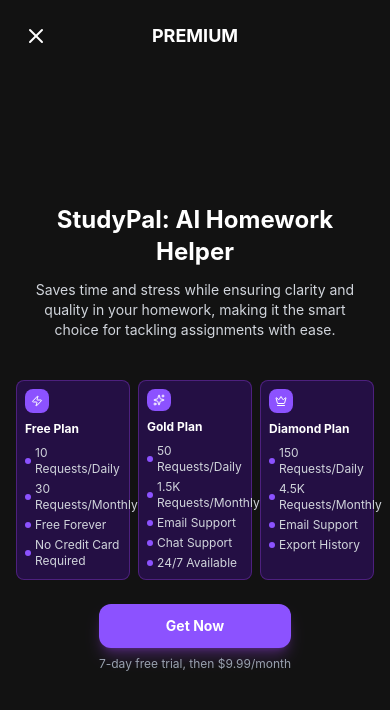
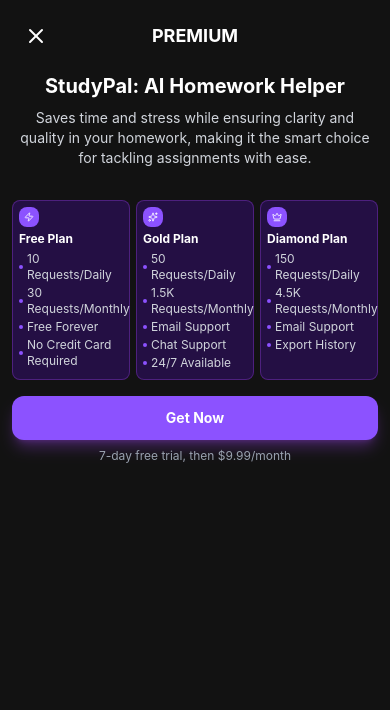
Before and after one commit to dlo137/StudyPal-AI, a React (Vite) app: page /#/premium in a window 390 px wide. Shown: the top 710 px of the page. Built offline with nearby package versions, Linux system fonts and the light colour scheme.

Commit message:
updated mobile responsiveness

```diff
--- a/src/pages/PremiumFeatures.tsx
+++ b/src/pages/PremiumFeatures.tsx
@@ -6,9 +6,10 @@ export function PremiumFeatures() {
   const navigate = useNavigate();
 
   return (
-    <div className="min-h-screen bg-[#121212] text-white relative overflow-x-hidden">
+    <div className="min-h-screen bg-[#121212] text-white relative overflow-hidden">
+
       {/* Header with X button and PREMIUM text */}
-      <div className="flex items-center justify-between p-4 pl-4 pr-4 pb-0 Srelative z-50">
+      <div className="flex items-center justify-between p-4 relative z-50">
         <button
           onClick={() => navigate('/')}
           className="text-white hover:text-gray-300 transition cursor-pointer p-2 hover:bg-gray-800 rounded-full"
@@ -21,104 +22,103 @@ export function PremiumFeatures() {
         <div></div> {/* Empty div for proper spacing */}
       </div>
 
-
       {/* Title, Descriptions, Cards, Button, etc */}
-      <div className="relative z-10 max-w-5xl mx-auto w-full px-4 sm:px-6 md:px-8 flex flex-col items-center justify-center min-h-[calc(100vh-80px)] py-4 sm:py-8">
+      <div className="relative z-10 max-w-5xl mx-auto w-full px-3 sm:px-6 md:px-8 pb-6">
         {/* Title and Description Section */}
-        <div className="text-center mb-6 sm:mb-8 md:mb-10">
-          <h1 className="text-2xl sm:text-3xl md:text-4xl font-bold mb-3 md:mb-4">StudyPal: AI Homework Helper</h1>
+        <div className="text-center mb-4 sm:mb-6 md:mb-8 pb-2">
+          <h1 className="text-xl sm:text-2xl md:text-4xl font-bold mb-2 md:mb-4">StudyPal: AI Homework Helper</h1>
           <p className="text-sm sm:text-base md:text-lg text-gray-300 max-w-2xl mx-auto px-2">
             Saves time and stress while ensuring clarity and quality in your homework, making it the smart choice for tackling assignments with ease.
           </p>
         </div>
 
         {/* Cards - 3 column layout on all screen sizes */}
-        <div className="grid grid-cols-3 gap-2 sm:gap-4 md:gap-6 mb-6 sm:mb-8 pt-4">
+        <div className="grid grid-cols-3 gap-1.5 sm:gap-4 md:gap-6 mb-4 sm:mb-6 pt-2 " >
           {/* Card 1 */}
-          <div className="bg-[#2a1052]/80 p-2 sm:p-3 md:p-4 rounded-lg sm:rounded-xl md:rounded-2xl border border-purple-500/30 backdrop-blur-sm h-[200px] sm:h-[240px] md:h-[280px] flex flex-col relative">
-            <div className="bg-[#8C52FF] w-6 h-6 sm:w-8 sm:h-8 md:w-10 md:h-10 flex items-center justify-center rounded-lg md:rounded-xl mb-2 md:mb-3">
-              <ZapIcon size={12} className="text-white sm:hidden" />
+          <div className="bg-[#2a1052]/80 p-1.5 sm:p-3 md:p-4 rounded-lg sm:rounded-xl md:rounded-2xl border border-purple-500/30 backdrop-blur-sm h-[180px] sm:h-[240px] md:h-[280px] flex flex-col relative">
+            <div className="bg-[#8C52FF] w-5 h-5 sm:w-8 sm:h-8 md:w-10 md:h-10 flex items-center justify-center rounded-lg md:rounded-xl mb-1 sm:mb-2 md:mb-3">
+              <ZapIcon size={10} className="text-white sm:hidden" />
               <ZapIcon size={16} className="text-white hidden sm:block md:hidden" />
               <ZapIcon size={20} className="text-white hidden md:block" />
             </div>
-            <h3 className="text-xs sm:text-sm md:text-lg font-bold mb-2 md:mb-3">Free Plan</h3>
-            <ul className="space-y-1 sm:space-y-1.5 md:space-y-2 text-gray-300 flex-1 text-xs sm:text-xs md:text-sm">
+            <h3 className="text-xs sm:text-sm md:text-lg font-bold mb-1 sm:mb-2 md:mb-3">Free Plan</h3>
+            <ul className="space-y-0.5 sm:space-y-1.5 md:space-y-2 text-gray-300 flex-1 text-xs sm:text-xs md:text-sm">
               <li className="flex items-center space-x-1 sm:space-x-2 md:space-x-3">
-                <div className="w-1.5 h-1.5 md:w-2 md:h-2 rounded-full bg-[#8C52FF] flex-shrink-0"></div>
+                <div className="w-1 h-1 sm:w-1.5 sm:h-1.5 md:w-2 md:h-2 rounded-full bg-[#8C52FF] flex-shrink-0"></div>
                 <span>10 Requests/Daily</span>
               </li>
               <li className="flex items-center space-x-1 sm:space-x-2 md:space-x-3">
-                <div className="w-1.5 h-1.5 md:w-2 md:h-2 rounded-full bg-[#8C52FF] flex-shrink-0"></div>
+                <div className="w-1 h-1 sm:w-1.5 sm:h-1.5 md:w-2 md:h-2 rounded-full bg-[#8C52FF] flex-shrink-0"></div>
                 <span>30 Requests/Monthly</span>
               </li>
               <li className="flex items-center space-x-1 sm:space-x-2 md:space-x-3">
-                <div className="w-1.5 h-1.5 md:w-2 md:h-2 rounded-full bg-[#8C52FF] flex-shrink-0"></div>
+                <div className="w-1 h-1 sm:w-1.5 sm:h-1.5 md:w-2 md:h-2 rounded-full bg-[#8C52FF] flex-shrink-0"></div>
                 <span>Free Forever</span>
               </li>
               <li className="flex items-center space-x-1 sm:space-x-2 md:space-x-3">
-                <div className="w-1.5 h-1.5 md:w-2 md:h-2 rounded-full bg-[#8C52FF] flex-shrink-0"></div>
-                <span>No Credit Card Required </span>
+                <div className="w-1 h-1 sm:w-1.5 sm:h-1.5 md:w-2 md:h-2 rounded-full bg-[#8C52FF] flex-shrink-0"></div>
+                <span>No Credit Card Required</span>
               </li>
             </ul>
           </div>
 
           {/* Card 2 - Elevated */}
-          <div className="bg-[#2a1052]/80 p-2 sm:p-3 md:p-4 rounded-lg sm:rounded-xl md:rounded-2xl border border-purple-500/30 backdrop-blur-sm h-[200px] sm:h-[240px] md:h-[280px] flex flex-col relative sm:-mt-4 md:-mt-8">
-            <div className="bg-[#8C52FF] w-6 h-6 sm:w-8 sm:h-8 md:w-10 md:h-10 flex items-center justify-center rounded-lg md:rounded-xl mb-2 md:mb-3">
-              <SparklesIcon size={12} className="text-white sm:hidden" />
+          <div className="bg-[#2a1052]/80 p-1.5 sm:p-3 md:p-4 rounded-lg sm:rounded-xl md:rounded-2xl border border-purple-500/30 backdrop-blur-sm h-[180px] sm:h-[240px] md:h-[280px] flex flex-col relative sm:-mt-2 md:-mt-8">
+            <div className="bg-[#8C52FF] w-5 h-5 sm:w-8 sm:h-8 md:w-10 md:h-10 flex items-center justify-center rounded-lg md:rounded-xl mb-1 sm:mb-2 md:mb-3">
+              <SparklesIcon size={10} className="text-white sm:hidden" />
               <SparklesIcon size={16} className="text-white hidden sm:block md:hidden" />
               <SparklesIcon size={20} className="text-white hidden md:block" />
             </div>
-            <h3 className="text-xs sm:text-sm md:text-lg font-bold mb-2 md:mb-3">Gold Plan</h3>
-            <ul className="space-y-1 sm:space-y-1.5 md:space-y-2 text-gray-300 flex-1 text-xs sm:text-xs md:text-sm">
+            <h3 className="text-xs sm:text-sm md:text-lg font-bold mb-1 sm:mb-2 md:mb-3">Gold Plan</h3>
+            <ul className="space-y-0.5 sm:space-y-1.5 md:space-y-2 text-gray-300 flex-1 text-xs sm:text-xs md:text-sm">
               <li className="flex items-center space-x-1 sm:space-x-2 md:space-x-3">
-                <div className="w-1.5 h-1.5 md:w-2 md:h-2 rounded-full bg-[#8C52FF] flex-shrink-0"></div>
+                <div className="w-1 h-1 sm:w-1.5 sm:h-1.5 md:w-2 md:h-2 rounded-full bg-[#8C52FF] flex-shrink-0"></div>
                 <span>50 Requests/Daily</span>
               </li>
               <li className="flex items-center space-x-1 sm:space-x-2 md:space-x-3">
-                <div className="w-1.5 h-1.5 md:w-2 md:h-2 rounded-full bg-[#8C52FF] flex-shrink-0"></div>
+                <div className="w-1 h-1 sm:w-1.5 sm:h-1.5 md:w-2 md:h-2 rounded-full bg-[#8C52FF] flex-shrink-0"></div>
                 <span>1.5K Requests/Monthly</span>
               </li>
               <li className="flex items-center space-x-1 sm:space-x-2 md:space-x-3">
-                <div className="w-1.5 h-1.5 md:w-2 md:h-2 rounded-full bg-[#8C52FF] flex-shrink-0"></div>
+                <div className="w-1 h-1 sm:w-1.5 sm:h-1.5 md:w-2 md:h-2 rounded-full bg-[#8C52FF] flex-shrink-0"></div>
                 <span>Email Support</span>
               </li>
               <li className="flex items-center space-x-1 sm:space-x-2 md:space-x-3">
-                <div className="w-1.5 h-1.5 md:w-2 md:h-2 rounded-full bg-[#8C52FF] flex-shrink-0"></div>
+                <div className="w-1 h-1 sm:w-1.5 sm:h-1.5 md:w-2 md:h-2 rounded-full bg-[#8C52FF] flex-shrink-0"></div>
                 <span>Chat Support</span>
               </li>
               <li className="flex items-center space-x-1 sm:space-x-2 md:space-x-3">
-                <div className="w-1.5 h-1.5 md:w-2 md:h-2 rounded-full bg-[#8C52FF] flex-shrink-0"></div>
+                <div className="w-1 h-1 sm:w-1.5 sm:h-1.5 md:w-2 md:h-2 rounded-full bg-[#8C52FF] flex-shrink-0"></div>
                 <span>24/7 Available</span>
               </li>
             </ul>
           </div>
 
           {/* Card 3 */}
-          <div className="bg-[#2a1052]/80 p-2 sm:p-3 md:p-4 rounded-lg sm:rounded-xl md:rounded-2xl border border-purple-500/30 backdrop-blur-sm h-[200px] sm:h-[240px] md:h-[280px] flex flex-col relative">
-            <div className="bg-[#8C52FF] w-6 h-6 sm:w-8 sm:h-8 md:w-10 md:h-10 flex items-center justify-center rounded-lg md:rounded-xl mb-2 md:mb-3">
-              <CrownIcon size={12} className="text-white sm:hidden" />
+          <div className="bg-[#2a1052]/80 p-1.5 sm:p-3 md:p-4 rounded-lg sm:rounded-xl md:rounded-2xl border border-purple-500/30 backdrop-blur-sm h-[180px] sm:h-[240px] md:h-[280px] flex flex-col relative">
+            <div className="bg-[#8C52FF] w-5 h-5 sm:w-8 sm:h-8 md:w-10 md:h-10 flex items-center justify-center rounded-lg md:rounded-xl mb-1 sm:mb-2 md:mb-3">
+              <CrownIcon size={10} className="text-white sm:hidden" />
               <CrownIcon size={16} className="text-white hidden sm:block md:hidden" />
               <CrownIcon size={20} className="text-white hidden md:block" />
             </div>
-            <h3 className="text-xs sm:text-sm md:text-lg font-bold mb-2 md:mb-3">
+            <h3 className="text-xs sm:text-sm md:text-lg font-bold mb-1 sm:mb-2 md:mb-3">
               Diamond Plan
             </h3>
-            <ul className="space-y-1 sm:space-y-1.5 md:space-y-2 text-gray-300 flex-1 text-xs sm:text-xs md:text-sm">
+            <ul className="space-y-0.5 sm:space-y-1.5 md:space-y-2 text-gray-300 flex-1 text-xs sm:text-xs md:text-sm">
               <li className="flex items-center space-x-1 sm:space-x-2 md:space-x-3">
-                <div className="w-1.5 h-1.5 md:w-2 md:h-2 rounded-full bg-[#8C52FF] flex-shrink-0"></div>
+                <div className="w-1 h-1 sm:w-1.5 sm:h-1.5 md:w-2 md:h-2 rounded-full bg-[#8C52FF] flex-shrink-0"></div>
                 <span>150 Requests/Daily</span>
               </li>
               <li className="flex items-center space-x-1 sm:space-x-2 md:space-x-3">
-                <div className="w-1.5 h-1.5 md:w-2 md:h-2 rounded-full bg-[#8C52FF] flex-shrink-0"></div>
+                <div className="w-1 h-1 sm:w-1.5 sm:h-1.5 md:w-2 md:h-2 rounded-full bg-[#8C52FF] flex-shrink-0"></div>
                 <span>4.5K Requests/Monthly</span>
               </li>
               <li className="flex items-center space-x-1 sm:space-x-2 md:space-x-3">
-                <div className="w-1.5 h-1.5 md:w-2 md:h-2 rounded-full bg-[#8C52FF] flex-shrink-0"></div>
+                <div className="w-1 h-1 sm:w-1.5 sm:h-1.5 md:w-2 md:h-2 rounded-full bg-[#8C52FF] flex-shrink-0"></div>
                 <span>Email Support</span>
               </li>
               <li className="flex items-center space-x-1 sm:space-x-2 md:space-x-3">
-                <div className="w-1.5 h-1.5 md:w-2 md:h-2 rounded-full bg-[#8C52FF] flex-shrink-0"></div>
+                <div className="w-1 h-1 sm:w-1.5 sm:h-1.5 md:w-2 md:h-2 rounded-full bg-[#8C52FF] flex-shrink-0"></div>
                 <span>Export History</span>
               </li>
             </ul>
```
